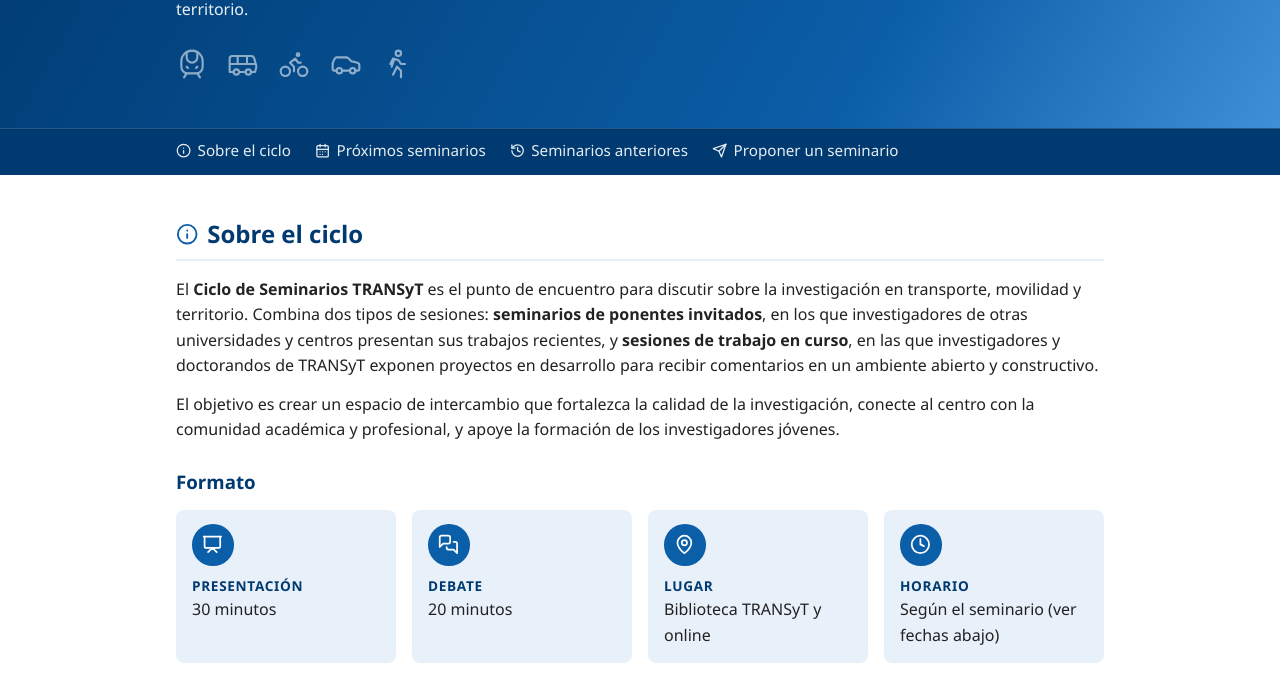
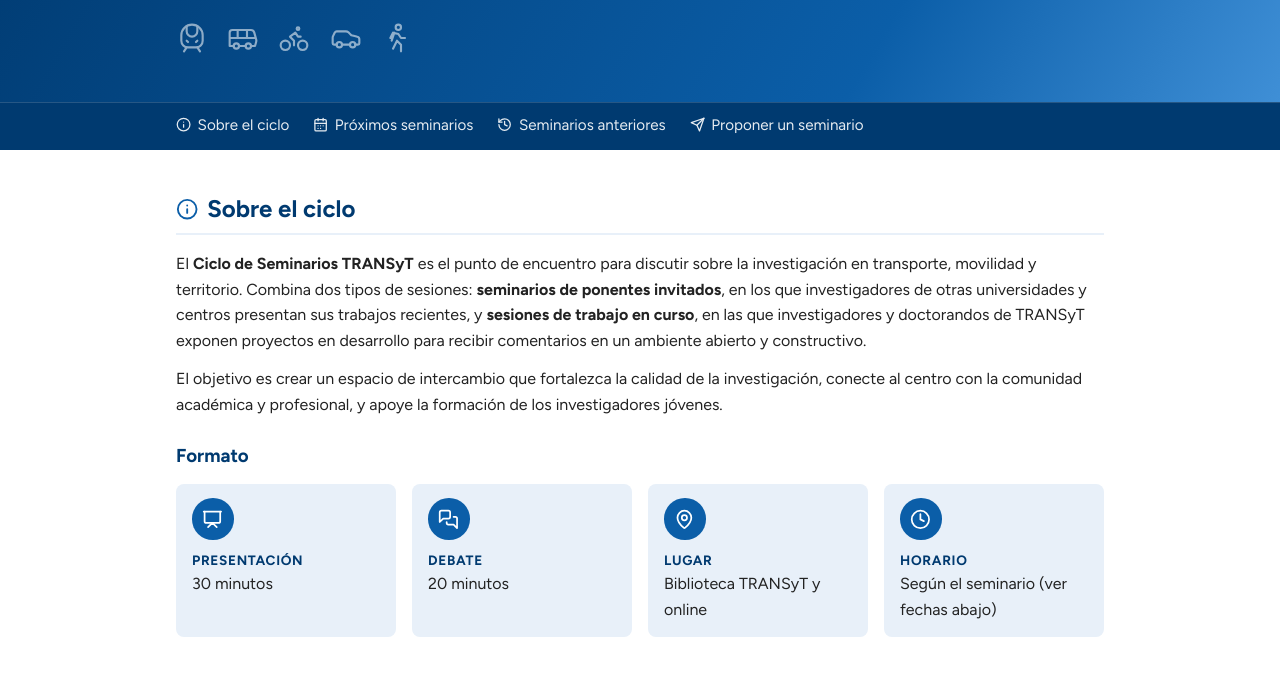
Before and after one commit to seminariostransyt/seminariostransyt.github.io, a plain HTML site: page index.html in a window 1280 px wide. Shown: the part 197-879 px from the top of the page. Drawn offline with Linux system fonts and the light colour scheme.

Commit message:
Tipografía Figtree alojada en el repositorio
Co-Authored-By: Claude Opus 5.5 <noreply@anthropic.com>
Claude-Session: https://claude.ai/code/session_01AdoeBX5ACRh7hpay7JnWN5

```diff
--- a/style.css
+++ b/style.css
@@ -1,3 +1,26 @@
+/* ---------- Tipografía: Figtree (SIL Open Font License, ver fuentes/OFL.txt) ---------- */
+@font-face {
+  font-family: "Figtree";
+  font-style: normal;
+  font-weight: 400;
+  font-display: swap;
+  src: url("fuentes/figtree-400.woff2") format("woff2");
+}
+@font-face {
+  font-family: "Figtree";
+  font-style: normal;
+  font-weight: 600;
+  font-display: swap;
+  src: url("fuentes/figtree-600.woff2") format("woff2");
+}
+@font-face {
+  font-family: "Figtree";
+  font-style: normal;
+  font-weight: 700;
+  font-display: swap;
+  src: url("fuentes/figtree-700.woff2") format("woff2");
+}
+
 :root {
   --azul: #003a70;
   --azul-medio: #0b5ea8;
@@ -10,7 +33,7 @@
 * { box-sizing: border-box; margin: 0; padding: 0; }
 
 body {
-  font-family: Aptos, "Aptos Display", "Segoe UI", Roboto, Helvetica, Arial, sans-serif;
+  font-family: "Figtree", "Segoe UI", Roboto, Helvetica, Arial, sans-serif;
   line-height: 1.6;
   color: var(--texto);
   background: #fff;
```
Also changed, not shown: fuentes/OFL.txt (added), fuentes/figtree-400.woff2 (added), fuentes/figtree-600.woff2 (added), fuentes/figtree-700.woff2 (added), 2 other files.
